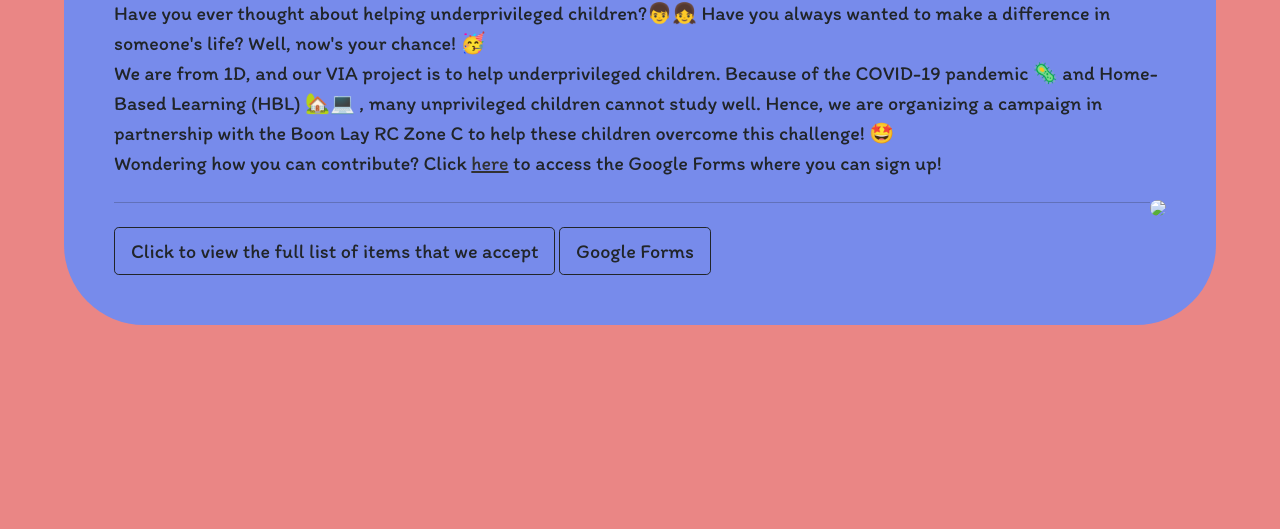
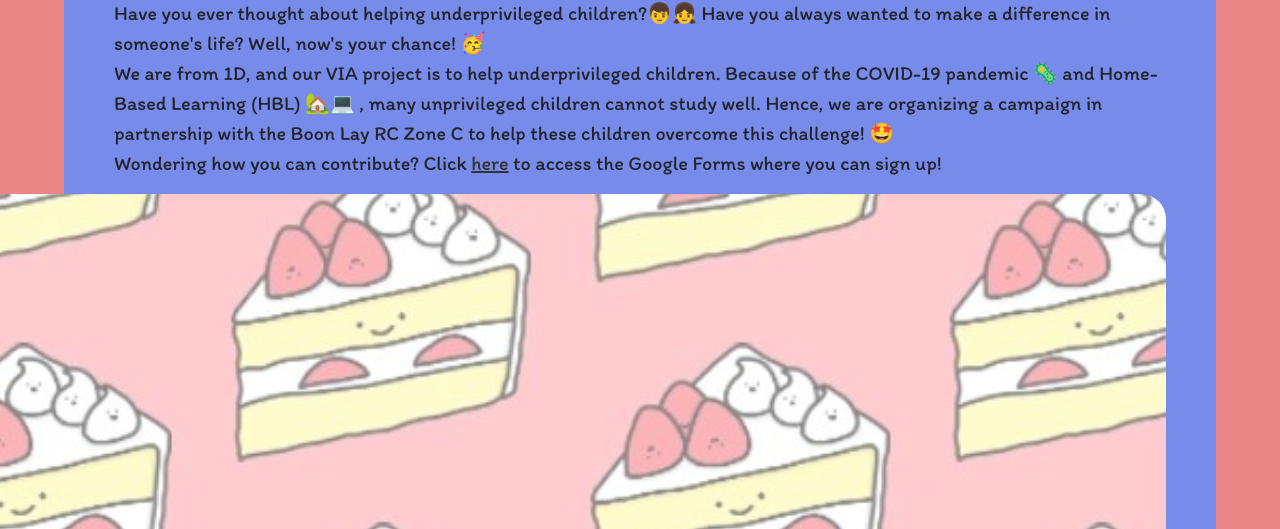
Before and after one commit to 1dvia/charitytoolbox, a plain HTML site: page index.html in a window 1280 px wide. Shown: the part 271-800 px from the top of the page. Drawn offline with nearby package versions, Linux system fonts and the light colour scheme.

Commit message:
Update index.html

```diff
--- a/index.html
+++ b/index.html
@@ -29,7 +29,7 @@ We are from 1D, and our VIA project is to help underprivileged children. Because
 Wondering how you can contribute? Click <a class="link1d" href="https://docs.google.com/forms/d/e/1FAIpQLSfL18KizZpsWSKDc8VvDvRUks-U_oTtFDinTg5HxLHILBvLpA/viewform?usp=sf_link">here</a> to access the Google Forms where you can sign up!</p>
       </div>
       <div class="poster">
-        <img class="pcposterimg" src="Project CheesCake.png" />
+        <img class="pcposterimg" src="Project CheeseCake.png" />
       </div>
     </div>
 
```
